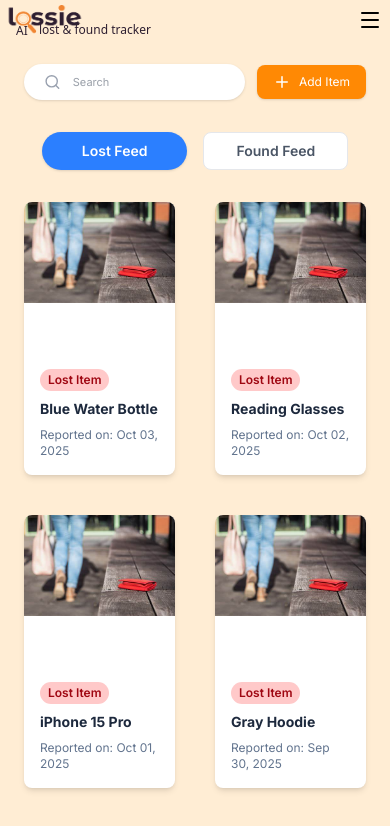
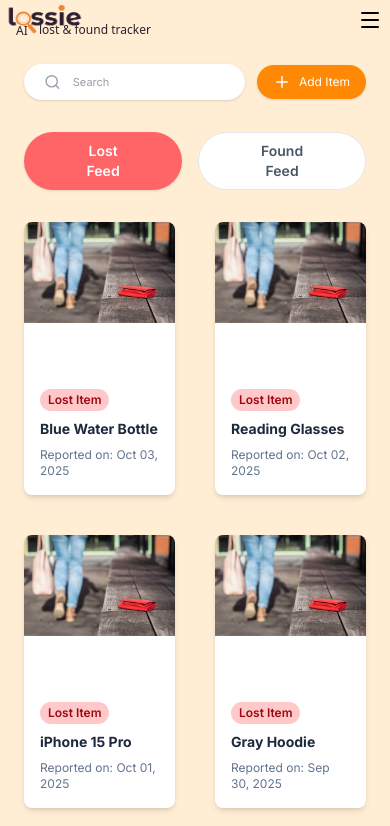
Before and after one commit to Int-vishwesh/Lossie, a Next.js app: page /feed in a window 390 px wide. Shown: the top 826 px of the page. Built offline with nearby package versions, Linux system fonts and the light colour scheme.

Commit message:
minor responsiveness

```diff
--- a/app/feed/page.tsx
+++ b/app/feed/page.tsx
@@ -45,7 +45,7 @@ export default function FeedPage() {
             onChange={(e) => setSearchTerm(e.target.value)}
           />
         </div>
-        <Link href="/report-item" className="flex-shrink-0 max-sm:text-[12px] flex items-center gap-2 px-4 py-2 bg-orange-400 text-white rounded-lg shadow-sm hover:bg-orange-600 transition">
+        <Link href="/report-item" className="flex-shrink-0 max-sm:text-[12px] flex items-center gap-2 px-4 py-2 bg-orange-400 text-white rounded-4xl shadow-sm hover:bg-orange-600 transition">
           <Plus size={18} /> Add Item
         </Link>
       </div>
@@ -53,9 +53,9 @@ export default function FeedPage() {
       <div className="flex justify-center gap-4 mb-8">
         <button
           onClick={() => setActiveTab("lost")}
-          className={`px-10 py-2 rounded-4xl font-semibold text-sm transition-all duration-200 ${
+          className={`px-30 max-sm:px-15 py-2 rounded-4xl font-semibold text-sm transition-all duration-200 ${
             activeTab === "lost"
-              ? "bg-blue-500 text-white shadow"
+              ? "bg-red-400 text-white shadow"
               : "bg-white text-gray-600 border border-gray-200 hover:bg-gray-100"
           }`}
         >
@@ -63,9 +63,9 @@ export default function FeedPage() {
         </button>
         <button
           onClick={() => setActiveTab("found")}
-          className={`px-8 py-2 rounded-lg font-semibold text-sm transition-all duration-200 ${
+          className={`px-30 max-sm:px-15 py-2 rounded-4xl font-semibold text-sm transition-all duration-200 ${
             activeTab === "found"
-              ? "bg-blue-500 text-white shadow"
+              ? "bg-green-500 text-white shadow"
               : "bg-white text-gray-600 border border-gray-200 hover:bg-gray-100"
           }`}
         >
```
